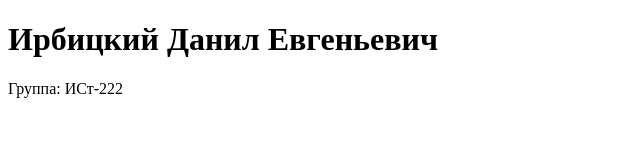
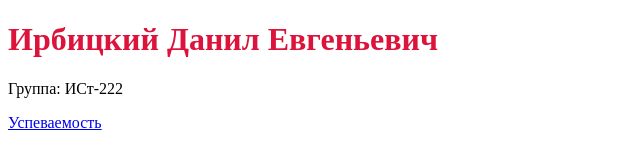
Before and after one commit to nuwinka/testrepo2, a plain HTML site: page index.html in a window 1280 px wide. Shown: the whole page, without its empty margins (0-640 px from the left). Drawn offline with Linux system fonts and the light colour scheme.

Commit message:
Изменение стилей

```diff
--- a/index.html
+++ b/index.html
@@ -3,9 +3,11 @@
 <head>
   <meta charset="UTF-8">
   <title>index.html</title>
+  <link rel="stylesheet" href="styles2.css">
 </head>
 <body>
   <h1>Ирбицкий Данил Евгеньевич</h1>
   <p>Группа: ИСт-222</p>
+  <a href="grades.html">Успеваемость</a>
 </body>
 </html>
--- /dev/null
+++ b/styles2.css
@@ -0,0 +1,3 @@
+h1{
+  color: crimson;
+}
```
